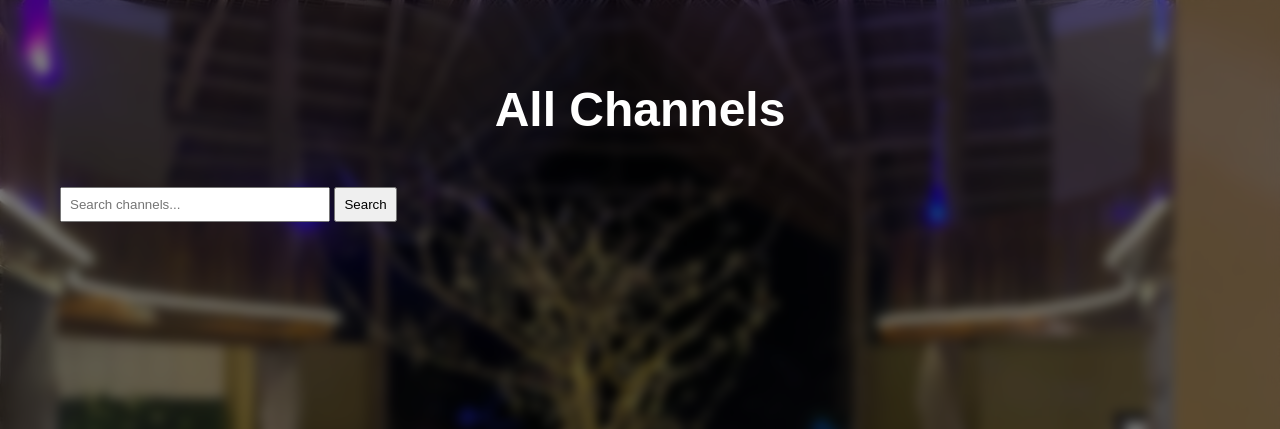
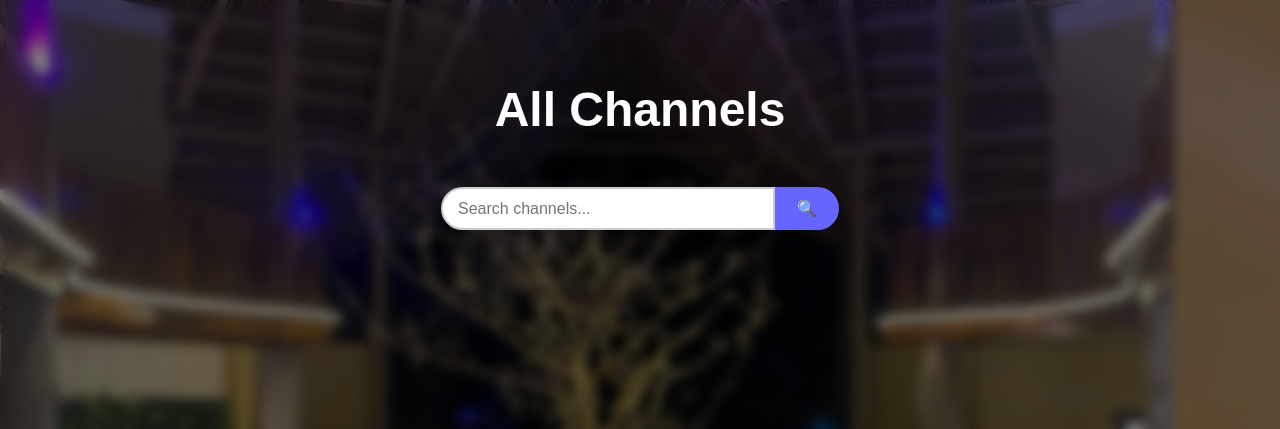
Before and after one commit to Joel-In-Action/Hotel-tv-portal, a Laravel app: template resources/views/channels.blade.php in a window 1280 px wide. Shown: the top 429 px of the page. Run offline with Laravel 12, Linux system fonts and the light colour scheme; the template is opened without the code that fills it, so the values that code supplies are empty.

Commit message:
done lets call it a day

```diff
--- a/resources/views/channels.blade.php
+++ b/resources/views/channels.blade.php
@@ -3,12 +3,49 @@
 @section('content')
 
 <h1>All Channels</h1>
-
-<form method="GET" action="{{ route('channels') }}" style="margin-bottom: 20px;">
-    <input type="text" name="q" placeholder="Search channels..." value="{{ request('q') }}" style="padding: 8px; width: 250px;">
-    <button type="submit" style="padding: 8px;">Search</button>
+<form method="GET" action="{{ route('channels') }}" class="search-form">
+    <input type="text" name="q" placeholder="Search channels..." value="{{ request('q') }}" class="search-input">
+    <button type="submit" class="search-button">🔍</button>
 </form>
 
+<style>
+.search-form {
+    display: flex;
+    justify-content: center;
+    margin-bottom: 20px;
+}
+
+.search-input {
+    padding: 10px 15px;
+    width: 300px;
+    border: 2px solid #ccc;
+    border-radius: 30px 0 0 30px;
+    font-size: 16px;
+    outline: none;
+    transition: border-color 0.2s, box-shadow 0.2s;
+}
+
+.search-input:focus {
+    border-color: #6666ff;
+    box-shadow: 0 0 5px rgba(102, 102, 255, 0.5);
+}
+
+.search-button {
+    padding: 10px 20px;
+    border: 2px solid #6666ff;
+    background-color: #6666ff;
+    color: #fff;
+    border-radius: 0 30px 30px 0;
+    font-size: 16px;
+    cursor: pointer;
+    transition: background-color 0.2s, transform 0.1s;
+}
+
+.search-button:hover {
+    background-color: #5555ee;
+    transform: scale(1.05);
+}
+</style>
 <div class="grid">
     @foreach ($channels as $channel)
         <a href="{{ route('player', ['url' => $channel['url'], 'name' => $channel['name']]) }}" class="tile">
```
